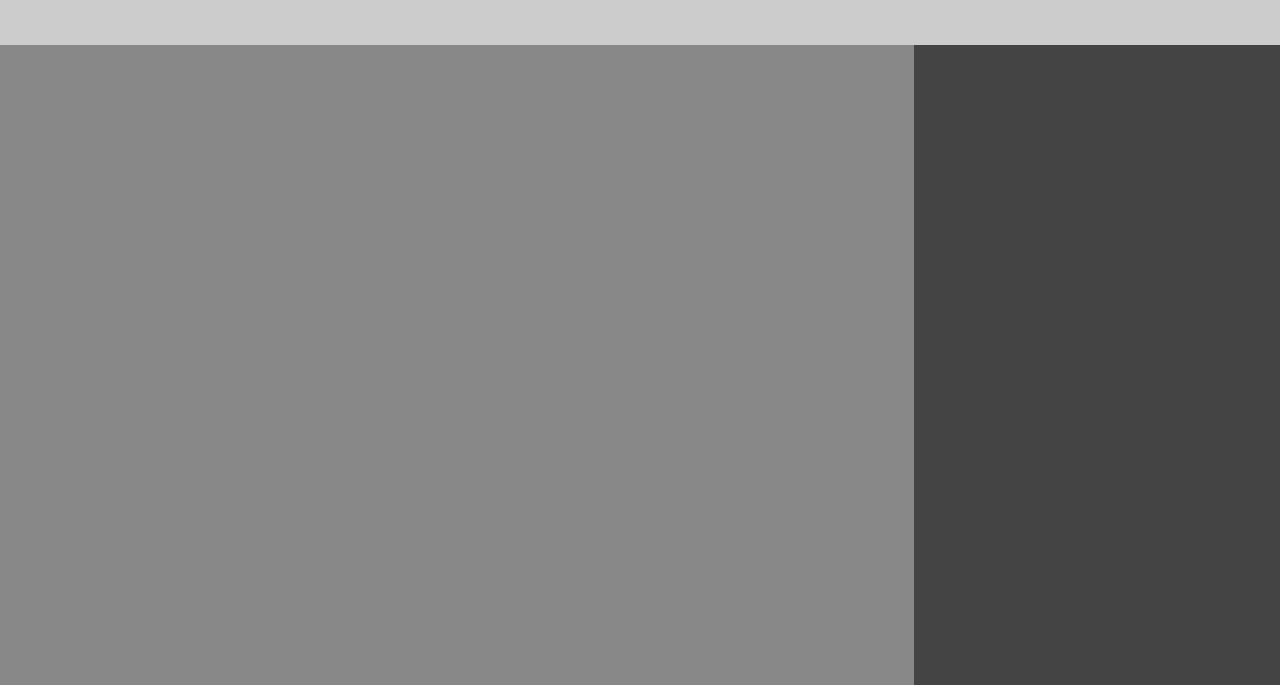
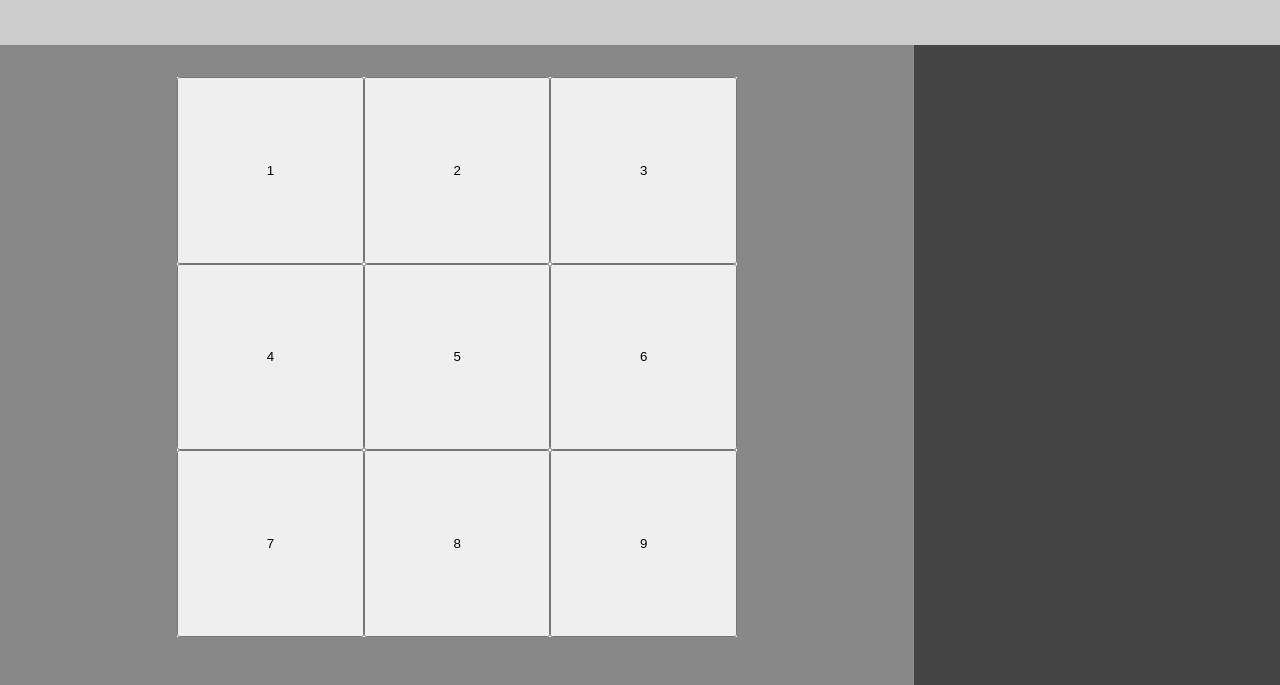
Before and after one commit to Nonexdog/tictactoe, a plain HTML site: page index.html in a window 1280 px wide. Shown: the part 115-800 px from the top of the page. Drawn offline with Linux system fonts and the light colour scheme.

Commit message:
Set up basic gameboard button grid

```diff
--- a/index.html
+++ b/index.html
@@ -16,7 +16,21 @@
         </h1>
       </div>
     </div>
-    <div class="grid-gameboard grid-container"></div>
+    <div class="grid-gameboard">
+      <div class="grid-container">
+        <div class="gameboard">
+          <button type="button" class="game-button" id="btn-1">1</button>
+          <button type="button" class="game-button" id="btn-2">2</button>
+          <button type="button" class="game-button" id="btn-3">3</button>
+          <button type="button" class="game-button" id="btn-4">4</button>
+          <button type="button" class="game-button" id="btn-5">5</button>
+          <button type="button" class="game-button" id="btn-6">6</button>
+          <button type="button" class="game-button" id="btn-7">7</button>
+          <button type="button" class="game-button" id="btn-8">8</button>
+          <button type="button" class="game-button" id="btn-9">9</button>
+        </div>
+      </div>
+    </div>
     <div class="grid-container grid-scoreboard"></div>
   </div>
 </body>
--- a/styles/_layout.scss
+++ b/styles/_layout.scss
@@ -20,11 +20,21 @@ body {
 
 .grid-container {
   display: flex;
-  align-items: center;
-  justify-items: center;
+  align-content: center;
+  justify-content: center;
+  padding: 2rem;
 }
 
 .title {
   text-align: center;
   margin: auto;
 }
+
+.gameboard {
+  background-color: white;
+  display: grid;
+  grid-template: repeat(3, 1fr) / repeat(3, 1fr);
+  justify-content: stretch;
+  width: 70dvh;
+  height: 70dvh;
+}
```
Also changed, not shown: styles/main.css, 1 other file.
